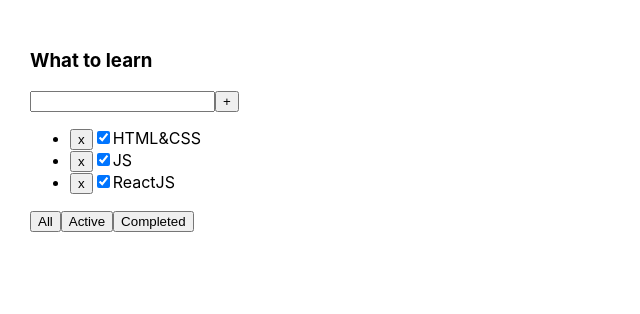
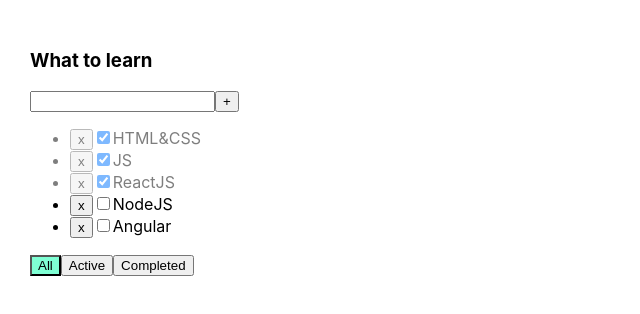
Before and after one commit to IvanShirykhalov/Todolist, a React (Create React App) app: page / in a window 1280 px wide. Shown: the top 314 px of the page, without its empty margins (0-640 px from the left). Built offline with nearby package versions, Linux system fonts and the light colour scheme.

Commit message:
conditionalRendering

```diff
--- a/src/App.css
+++ b/src/App.css
@@ -1,8 +1,24 @@
 .App {
-  padding: 30px;
-  display: flex;
+    padding: 30px;
+    display: flex;
 }
 
 .App > div {
-  margin-right: 50px;
+    margin-right: 50px;
 }
+
+.error {
+    border: red 1px solid;
+}
+
+.error-message {
+    color: red;
+}
+
+.active-filter {
+    background-color: aquamarine;
+}
+
+.is-done {
+    opacity: 0.5;
+}
--- a/src/App.tsx
+++ b/src/App.tsx
@@ -10,6 +10,8 @@
         {id: v1(), title: "HTML&CSS", isDone: true},
         {id: v1(), title: "JS", isDone: true},
         {id: v1(), title: "ReactJS", isDone: true},
+        {id: v1(), title: "NodeJS", isDone: false},
+        {id: v1(), title: "Angular", isDone: false},
     ])
 
     const [filter, setFilter] = useState<FilterValueType>('all')
@@ -49,7 +51,7 @@
     return (
         <div className="App">
             <Todolist title={'What to learn'} tasks={tasksForTodolist} removeTask={removeTask}
-                      changeFilter={changeFilter} addTask={addTask} changeStatus={changeStatus}/>
+                      changeFilter={changeFilter} addTask={addTask} changeStatus={changeStatus} filter={filter}/>
         </div>
     );
 }
--- a/src/Todolist.tsx
+++ b/src/Todolist.tsx
@@ -15,18 +15,22 @@
     changeFilter: (filter: FilterValueType) => void
     addTask: (title: string) => void
     changeStatus: (id: string, isDone: boolean) => void
+    filter: FilterValueType
 }
 
 export const Todolist = (props: TodolistPropsType) => {
 
     const [title, setTitle] = useState('')
+    const [error, setError] = useState<string | null>(null)
 
     const addTask = () => {
-        if (title.trim() === '') {
-            return
+        if (title.trim() !== '') {
+            props.addTask(title.trim())
+            setTitle('')
+        } else {
+            setError('Title is required!')
         }
-        props.addTask(title.trim())
-        setTitle('')
+
 
     }
 
@@ -35,6 +39,7 @@
     }
 
     const onKeyPressHandler = (e: KeyboardEvent<HTMLInputElement>) => {
+        setError(null)
         if (e.key === 'Enter') {
             return addTask()
         }
@@ -48,8 +53,10 @@
                     value={title}
                     onChange={onChangeHandler}
                     onKeyPress={onKeyPressHandler}
-                    onKeyUp={onKeyPressHandler}/>
+                    onKeyUp={onKeyPressHandler}
+                    className={error ? 'error' : ''}/>
                 <button onClick={addTask}>+</button>
+                {error && <div className={'error-message'}>{error}</div>}
             </div>
             <ul>
                 {props.tasks.map(t => {
@@ -57,7 +64,7 @@
                     const onClickHandler = () => props.removeTask(t.id)
                     const onChangeHandler = (e: ChangeEvent<HTMLInputElement>) => props.changeStatus(t.id, e.currentTarget.checked)
 
-                    return (<li key={t.id}>
+                    return (<li key={t.id} className={t.isDone ? 'is-done' : ''}>
                         <button onClick={onClickHandler}>x</button>
                         <input type="checkbox" checked={t.isDone} onChange={onChangeHandler}/>
                         <span>{t.title}</span></li>)
@@ -67,15 +74,18 @@
             <div>
                 <button onClick={() => {
                     props.changeFilter("all")
-                }}>All
+                }}
+                        className={props.filter === 'all' ? 'active-filter' : ''}>All
                 </button>
                 <button onClick={() => {
                     props.changeFilter("active")
-                }}>Active
+                }}
+                        className={props.filter === 'active' ? 'active-filter' : ''}>Active
                 </button>
                 <button onClick={() => {
                     props.changeFilter("completed")
-                }}>Completed
+                }}
+                        className={props.filter === 'completed' ? 'active-filter' : ''}>Completed
                 </button>
             </div>
         </div>
```
